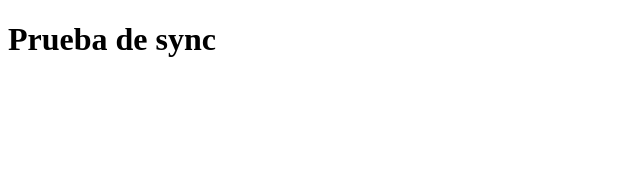
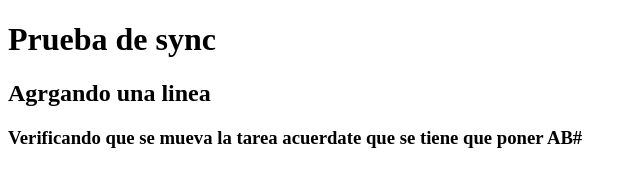
Before and after one commit to rafaelquirozNanfor03/SyncGitHub, a plain HTML site: page index.html in a window 1280 px wide. Shown: the whole page, without its empty margins (0-640 px from the left). Drawn offline with Linux system fonts and the light colour scheme.

Commit message:
Se agregaron etiquetas de h2 y h3

```diff
--- a/index.html
+++ b/index.html
@@ -8,5 +8,7 @@
 </head>
 <body>
     <h1>Prueba de sync</h1>
+    <h2>Agrgando una linea</h2>
+    <h3>Verificando que se mueva la tarea acuerdate que se tiene que poner AB#</h3>
 </body>
 </html>
```
